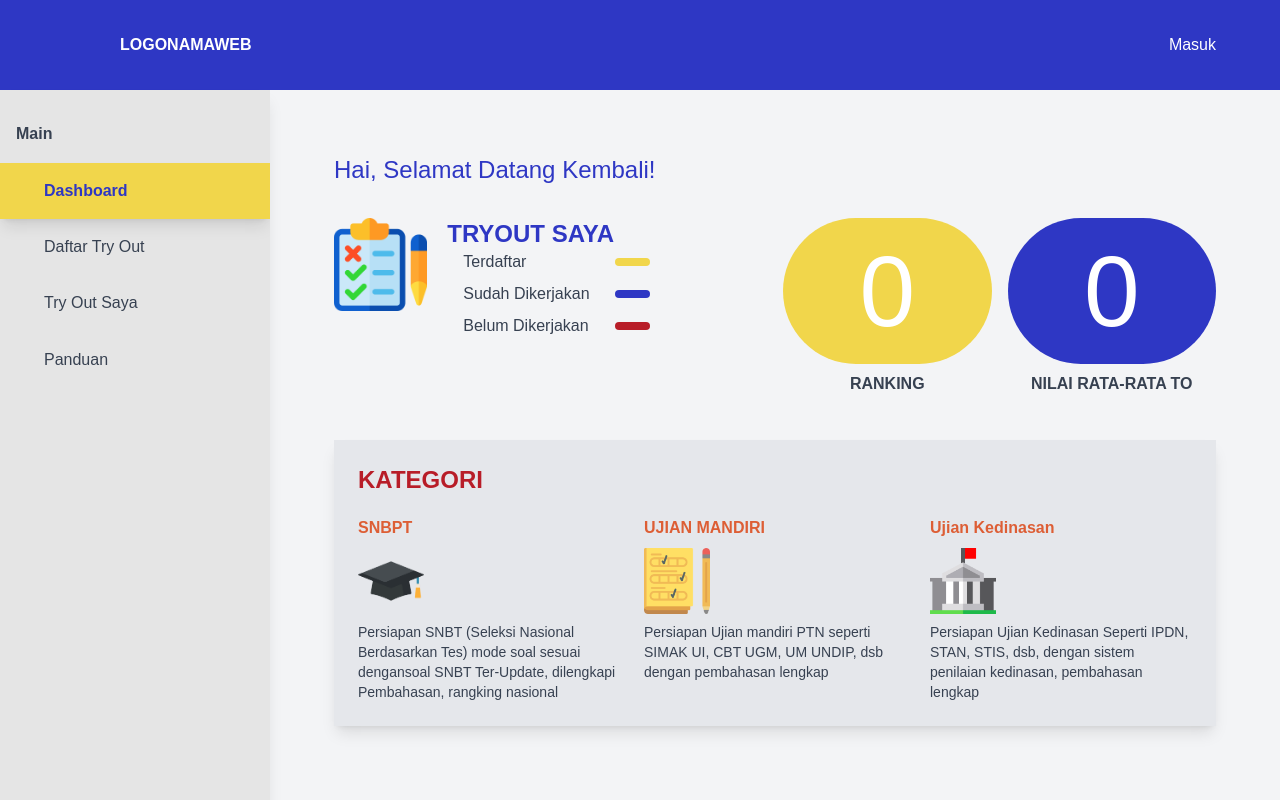
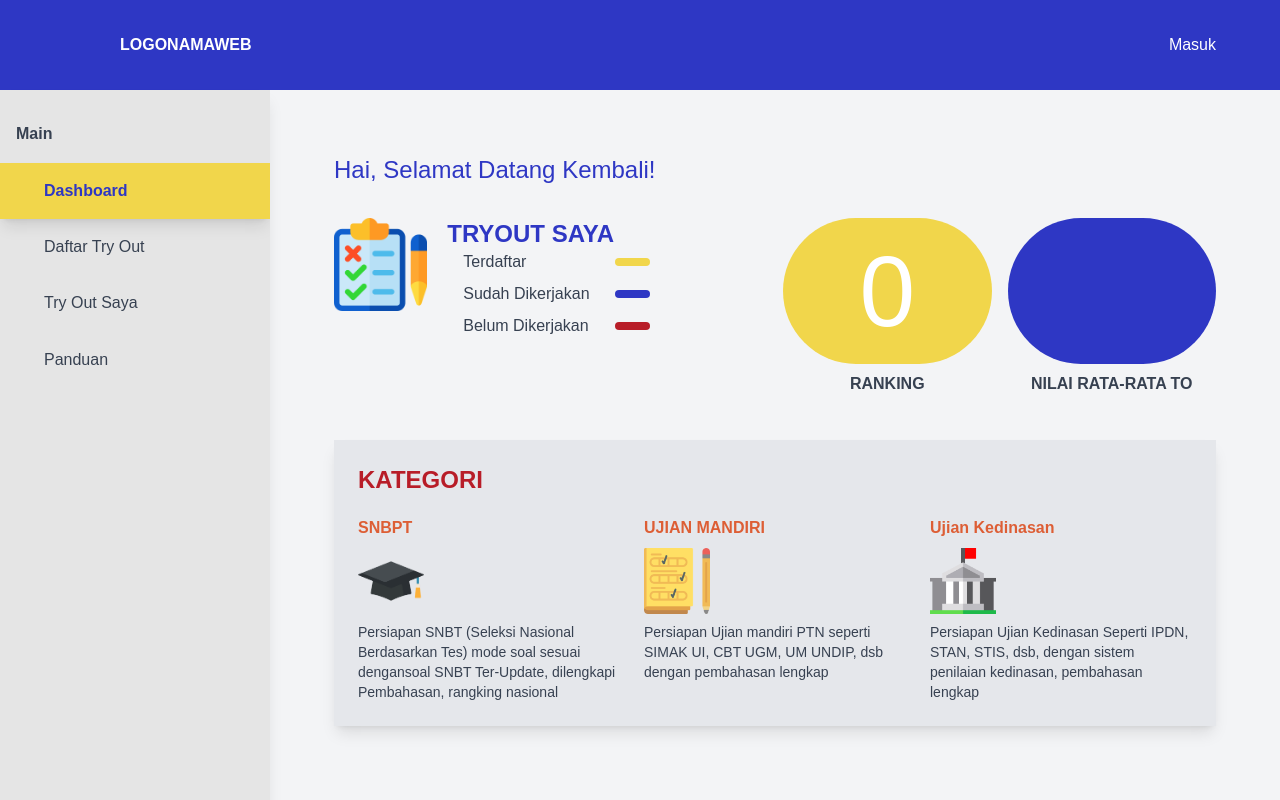
Before and after one commit to deffinad/Tryout, a React (Create React App) app: page /beranda in a window 1280 px wide. Built offline with nearby package versions, Linux system fonts and the light colour scheme; some icons are missing.

Commit message:
add data dashboard

```diff
--- a/src/pages/Main/Dashboard/index.js
+++ b/src/pages/Main/Dashboard/index.js
@@ -48,7 +48,7 @@ const Dashboard = () => {
                   </div>
                   <div className='col-span-1'>
                      <div className='h-[80%] bg-primary text-white flex justify-center items-center text-[100px] rounded-full'>
-                        0
+                        {user?.dashboard?.rataNilai}
                      </div>
                      <p className='mt-2 font-bold text-center text-[1rem] uppercase'>Nilai Rata-Rata TO</p>
                   </div>
```
